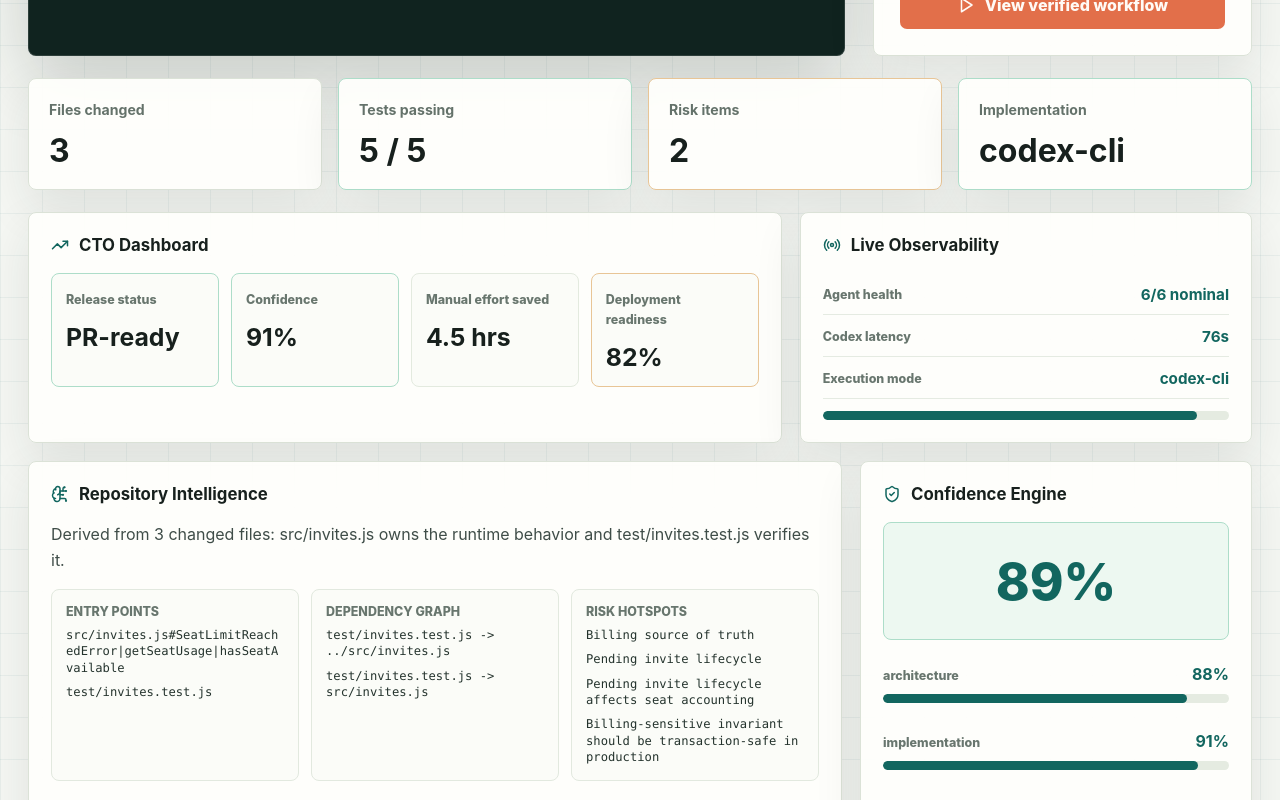
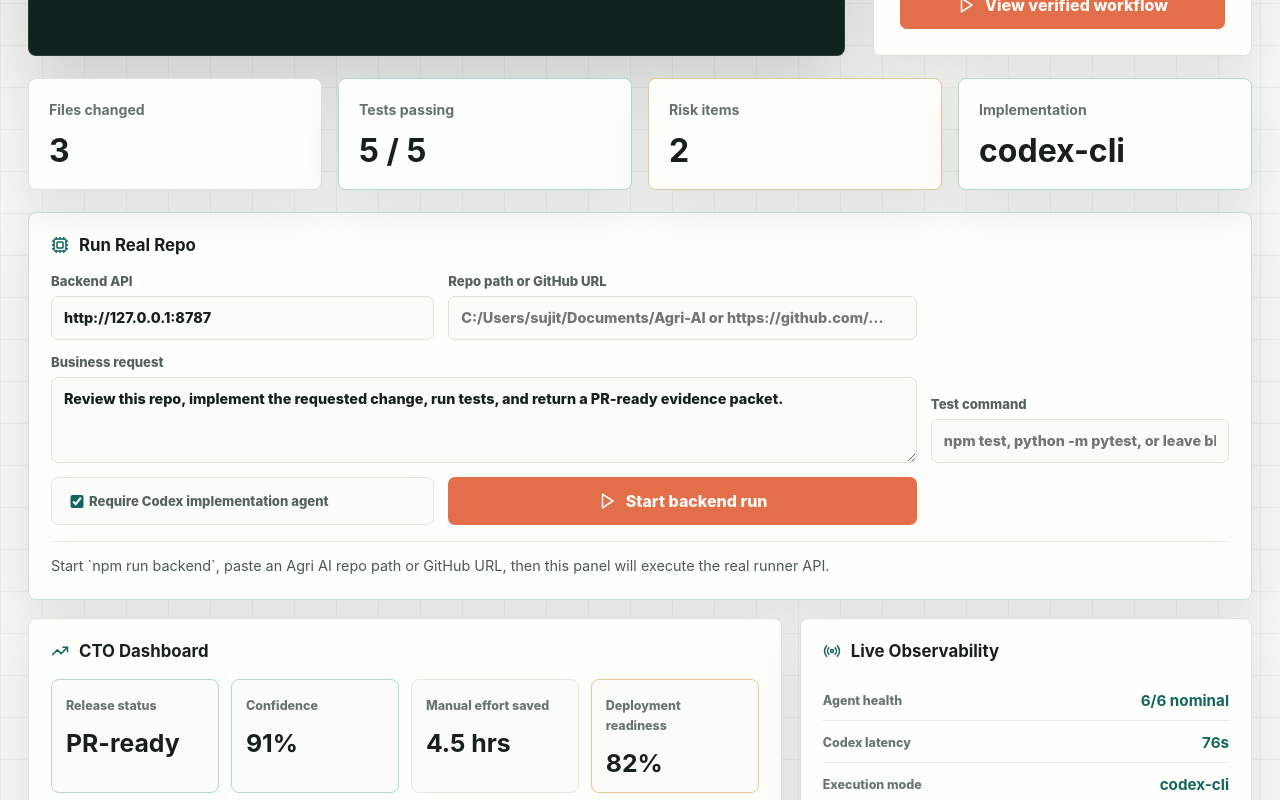
Before and after one commit to sujithreddyp0123/shadow-CTO-Agent007-, a React (Vite) app: page / in a window 1280 px wide. Shown: the part 542-1342 px from the top of the page. Built offline with nearby package versions, Linux system fonts and the light colour scheme.

Commit message:
Add dashboard backend runner

```diff
--- a/src/App.tsx
+++ b/src/App.tsx
@@ -19,6 +19,7 @@ import {
   TrendingUp,
   UsersRound,
 } from "lucide-react";
+import type { FormEvent } from "react";
 import { useEffect, useMemo, useState } from "react";
 import {
   changedFiles,
@@ -69,6 +70,23 @@ type LiveRun = {
     title: string;
     body: string;
   }>;
+};
+
+type BackendRun = {
+  id: string;
+  status: "queued" | "running" | "completed" | "needs-review" | "failed";
+  createdAt: string;
+  updatedAt: string;
+  input: {
+    repoPath?: string;
+    repoUrl?: string;
+    task: string;
+    title?: string;
+    testCommand?: string;
+    requireAgent?: boolean;
+  };
+  error?: string;
+  evidence?: LiveRun;
 };
 
 type EngineeringOs = {
@@ -283,6 +301,15 @@ function formatEngineeringMetric(key: string, value: string | number) {
 function App() {
   const [liveRun, setLiveRun] = useState<LiveRun | null>(null);
   const [engineeringOs, setEngineeringOs] = useState<EngineeringOs | null>(null);
+  const [runnerForm, setRunnerForm] = useState({
+    backendUrl: "http://127.0.0.1:8787",
+    repo: "",
+    task: "Review this repo, implement the requested change, run tests, and return a PR-ready evidence packet.",
+    testCommand: "",
+    requireAgent: true,
+  });
+  const [backendRun, setBackendRun] = useState<BackendRun | null>(null);
+  const [runnerError, setRunnerError] = useState("");
 
   useEffect(() => {
     fetch(dataUrl("live-run.json"), { cache: "no-store" })
@@ -330,6 +357,68 @@ function App() {
   const displayRisks = liveRun?.risks ?? risks;
   const confidence = engineeringOs?.confidenceEngine;
 
+  async function refreshBackendRun(backendUrl: string, id: string) {
+    const response = await fetch(`${backendUrl.replace(/\/$/, "")}/api/runs/${id}`, {
+      cache: "no-store",
+    });
+    if (!response.ok) {
+      throw new Error(`Backend returned ${response.status}`);
+    }
+    const nextRun = (await response.json()) as BackendRun;
+    setBackendRun(nextRun);
+    if (nextRun.evidence) {
+      setLiveRun(nextRun.evidence);
+    }
+    if (nextRun.status === "queued" || nextRun.status === "running") {
+      window.setTimeout(() => {
+        refreshBackendRun(backendUrl, id).catch((error) => setRunnerError(error.message));
+      }, 2500);
+    }
+  }
+
+  async function startBackendRun(event: FormEvent<HTMLFormElement>) {
+    event.preventDefault();
+    setRunnerError("");
+    setBackendRun(null);
+
+    const repoValue = runnerForm.repo.trim();
+    if (!repoValue) {
+      setRunnerError("Paste a local repo path or GitHub repo URL first.");
+      return;
+    }
+
+    const body = {
+      task: runnerForm.task.trim(),
+      testCommand: runnerForm.testCommand.trim() || undefined,
+      requireAgent: runnerForm.requireAgent,
+      ...(repoValue.startsWith("http") ? { repoUrl: repoValue } : { repoPath: repoValue }),
+    };
+
+    try {
+      const backendUrl = runnerForm.backendUrl.replace(/\/$/, "");
+      const response = await fetch(`${backendUrl}/api/runs`, {
+        method: "POST",
+        headers: { "Content-Type": "application/json" },
+        body: JSON.stringify(body),
+      });
+      const started = (await response.json()) as BackendRun | { error: string };
+      if (!response.ok || "error" in started) {
+        throw new Error("error" in started ? started.error : `Backend returned ${response.status}`);
+      }
+      setBackendRun(started);
+      window.setTimeout(() => {
+        refreshBackendRun(backendUrl, started.id).catch((error) => setRunnerError(error.message));
+      }, 1000);
+    } catch (error) {
+      const message = error instanceof Error ? error.message : "Unable to reach backend";
+      setRunnerError(
+        message.includes("Failed to fetch")
+          ? "Could not reach the backend. Start it with `npm run backend`, then open the local dashboard with `npm run dev`."
+          : message,
+      );
+    }
+  }
+
   return (
     <main className="app-shell">
       <section className="hero">
@@ -376,6 +465,84 @@ function App() {
             <strong>{item.value}</strong>
           </article>
         ))}
+      </section>
+
+      <section className="module backend-runner" aria-label="Backend runner">
+        <div className="module-title">
+          <Cpu size={18} aria-hidden="true" />
+          <h2>Run Real Repo</h2>
+        </div>
+        <form className="runner-form" onSubmit={startBackendRun}>
+          <label>
+            Backend API
+            <input
+              value={runnerForm.backendUrl}
+              onChange={(event) => setRunnerForm({ ...runnerForm, backendUrl: event.target.value })}
+              placeholder="http://127.0.0.1:8787"
+            />
+          </label>
+          <label>
+            Repo path or GitHub URL
+            <input
+              value={runnerForm.repo}
+              onChange={(event) => setRunnerForm({ ...runnerForm, repo: event.target.value })}
+              placeholder="C:/Users/sujit/Documents/Agri-AI or https://github.com/..."
+            />
+          </label>
+          <label className="runner-task">
+            Business request
+            <textarea
+              value={runnerForm.task}
+              onChange={(event) => setRunnerForm({ ...runnerForm, task: event.target.value })}
+              rows={3}
+            />
+          </label>
+          <label>
+            Test command
+            <input
+              value={runnerForm.testCommand}
+              onChange={(event) => setRunnerForm({ ...runnerForm, testCommand: event.target.value })}
+              placeholder="npm test, python -m pytest, or leave blank"
+            />
+          </label>
+          <label className="runner-toggle">
+            <input
+              type="checkbox"
+              checked={runnerForm.requireAgent}
+              onChange={(event) => setRunnerForm({ ...runnerForm, requireAgent: event.target.checked })}
+            />
+            Require Codex implementation agent
+          </label>
+          <button
+            type="submit"
+            className="primary-action runner-submit"
+            disabled={backendRun?.status === "queued" || backendRun?.status === "running"}
+          >
+            <Play size={18} aria-hidden="true" />
+            Start backend run
+          </button>
+        </form>
+        <div className="runner-status">
+          {backendRun ? (
+            <>
+              <div className={`runner-pill runner-${backendRun.status}`}>
+                {backendRun.status}
+              </div>
+              <span>Run id: {backendRun.id}</span>
+              {backendRun.evidence ? (
+                <span>
+                  Evidence loaded: {backendRun.evidence.summary.filesChanged} files changed; tests{" "}
+                  {backendRun.evidence.summary.testsPassing ? "passing" : "need review"}.
+                </span>
+              ) : null}
+            </>
+          ) : (
+            <span>
+              Start `npm run backend`, paste an Agri AI repo path or GitHub URL, then this panel will execute the real runner API.
+            </span>
+          )}
+          {runnerError ? <strong>{runnerError}</strong> : null}
+        </div>
       </section>
 
       <section className="executive-grid" aria-label="Executive dashboard">
--- a/src/styles.css
+++ b/src/styles.css
@@ -190,6 +190,117 @@ p {
   grid-template-columns: repeat(4, minmax(0, 1fr));
   gap: 16px;
   margin: 22px 0;
+}
+
+.backend-runner {
+  margin-bottom: 18px;
+  border-color: #cbded6;
+}
+
+.runner-form {
+  display: grid;
+  grid-template-columns: minmax(220px, 0.9fr) minmax(280px, 1.1fr) minmax(190px, 0.7fr);
+  gap: 14px;
+  align-items: end;
+}
+
+.runner-form label {
+  display: grid;
+  gap: 7px;
+  color: #56635c;
+  font-size: 0.82rem;
+  font-weight: 760;
+}
+
+.runner-form input,
+.runner-form textarea {
+  width: 100%;
+  border: 1px solid #d9e3d5;
+  border-radius: 7px;
+  background: #fbfcf8;
+  color: #17201d;
+  font: inherit;
+  font-size: 0.9rem;
+  line-height: 1.4;
+}
+
+.runner-form input {
+  min-height: 44px;
+  padding: 0 12px;
+}
+
+.runner-form textarea {
+  min-height: 86px;
+  padding: 11px 12px;
+  resize: vertical;
+}
+
+.runner-task {
+  grid-column: span 2;
+}
+
+.runner-toggle {
+  min-height: 48px;
+  grid-template-columns: 18px 1fr;
+  align-items: center;
+  padding: 12px;
+  border: 1px solid #e2e9df;
+  border-radius: 7px;
+  background: #fbfcf8;
+}
+
+.runner-toggle input {
+  min-height: auto;
+  accent-color: #12665f;
+}
+
+.runner-submit {
+  margin-top: 0;
+}
+
+.runner-submit:disabled {
+  cursor: wait;
+  opacity: 0.72;
+}
+
+.runner-status {
+  display: flex;
+  flex-wrap: wrap;
+  align-items: center;
+  gap: 10px;
+  margin-top: 16px;
+  padding-top: 14px;
+  border-top: 1px solid #e2e9df;
+  color: #4b5a53;
+  font-size: 0.9rem;
+  line-height: 1.45;
+}
+
+.runner-status strong {
+  color: #9b3d32;
+}
+
+.runner-pill {
+  min-height: 30px;
+  padding: 6px 10px;
+  border-radius: 999px;
+  background: #e9f3ed;
+  color: #12665f;
+  font-size: 0.78rem;
+  font-weight: 820;
+  text-transform: uppercase;
+}
+
+.runner-failed,
+.runner-needs-review {
+  background: #fff0e6;
+  color: #9b3d32;
+}
+
+.runner-running,
+.runner-queued {
+  background: #fff9ed;
+  color: #9b5d17;
 }
 
 .metric {
@@ -895,6 +1006,7 @@ p {
 
 @media (max-width: 1100px) {
   .hero,
+  .runner-form,
   .workbench,
   .packet-grid,
   .executive-grid,
@@ -951,6 +1063,10 @@ p {
     gap: 4px;
   }
 
+  .runner-task {
+    grid-column: auto;
+  }
+
   .primary-action,
   .secondary-action {
     width: 100%;
```
Also changed, not shown: 1 other file (tests, documents, lock files or other folders).
